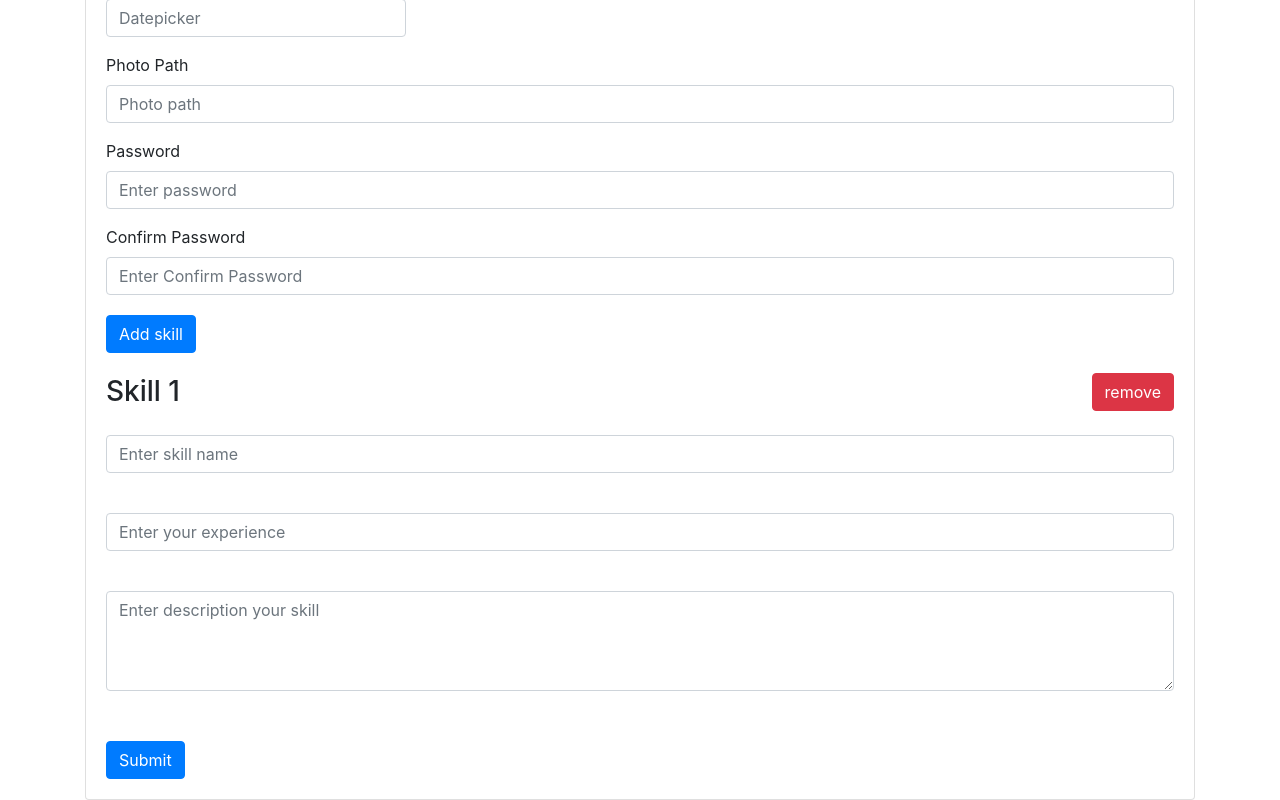
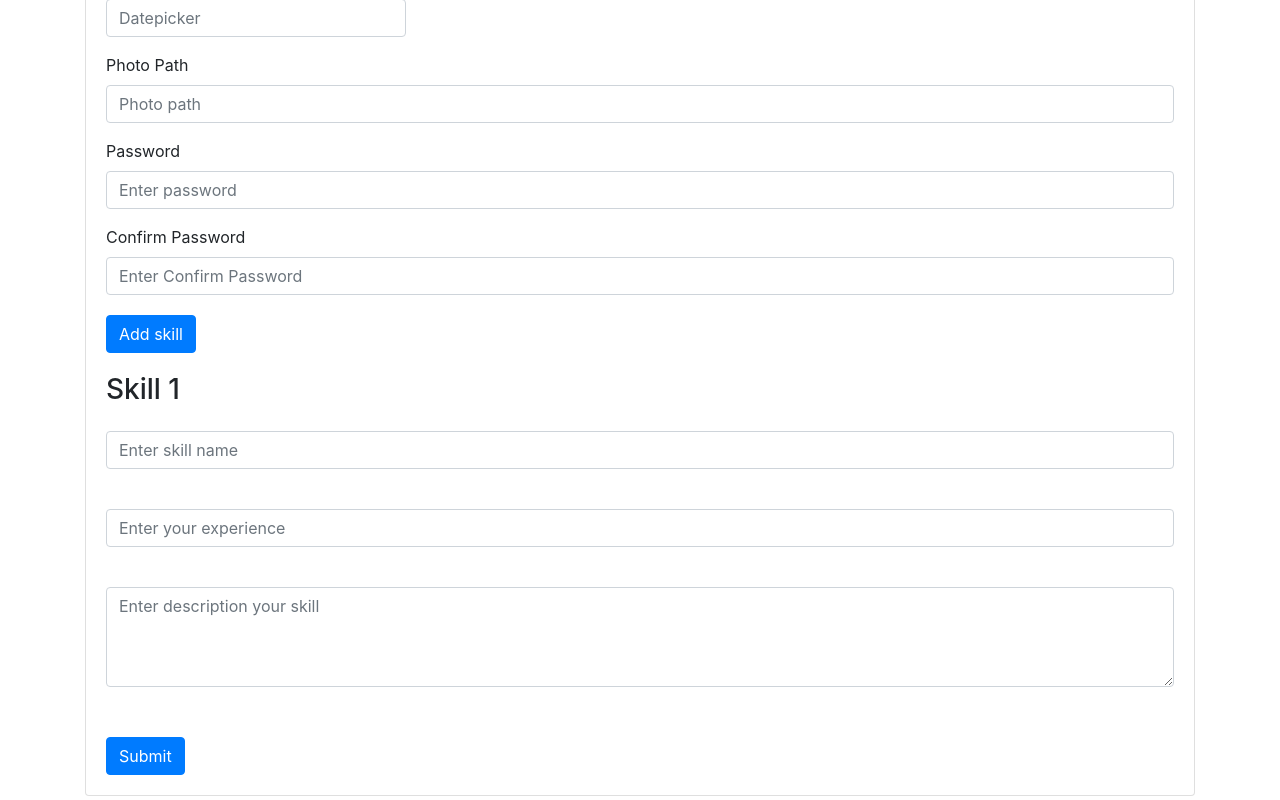
Before and after one commit to jamermaciej/crud, an Angular app: page /edit/0 in a window 1280 px wide. Shown: the part 720-1520 px from the top of the page. Built offline with nearby package versions, Linux system fonts and the light colour scheme.

Commit message:
block remove skill button for first skill

```diff
--- a/src/app/create-employee/create-employee.component.html
+++ b/src/app/create-employee/create-employee.component.html
@@ -119,7 +119,7 @@
                     *ngFor="let skill of skills.controls; let i = index">
                     <div class="skills__header">
                         <h3>Skill {{ i + 1 }}</h3>
-                        <button class="btn btn-danger" (click)="removeSkills(i)">remove</button>
+                        <button class="btn btn-danger" (click)="removeSkills(i)" *ngIf="i">remove</button>
                     </div>
                     <div class="skills__content" [formGroupName]="i">
                         <div class="form-group">
```
